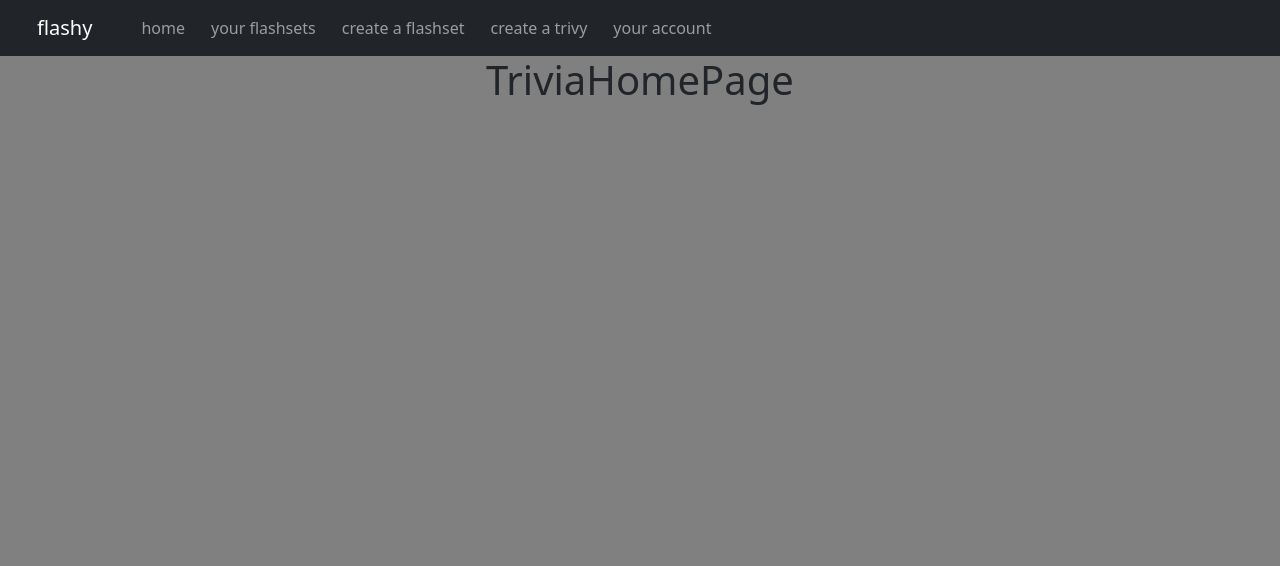
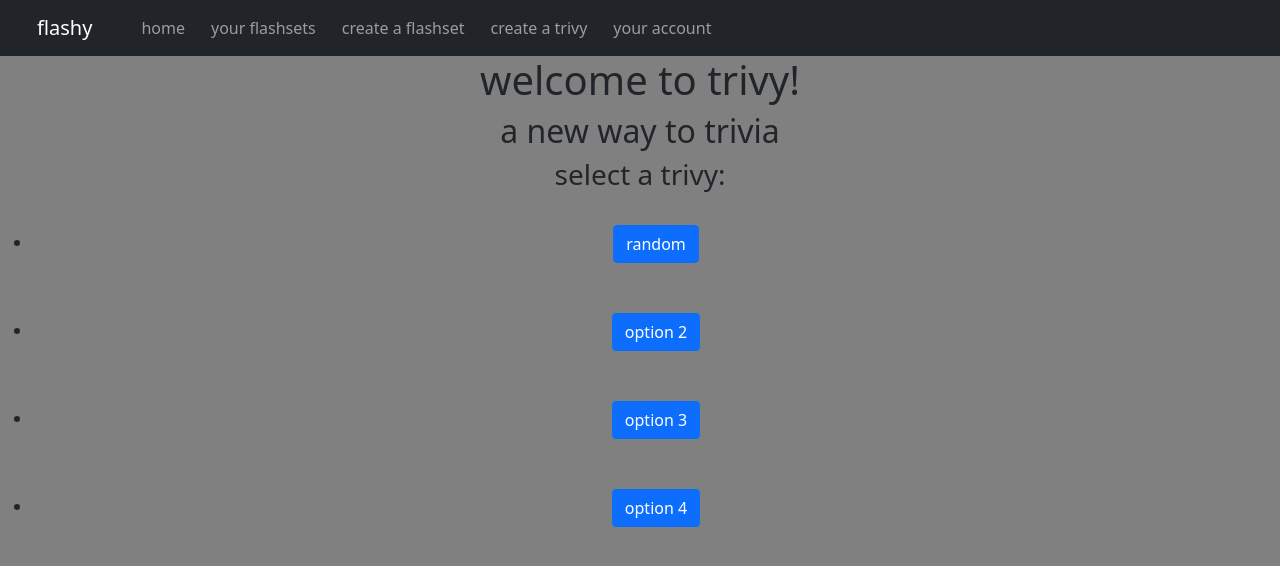
Before and after one commit to dmiller1006/flashy, a React (Create React App) app in the folder frontend/flashy/: page /trivia in a window 1280 px wide. Shown: the top 566 px of the page. Built offline with nearby package versions, Linux system fonts and the light colour scheme.

Commit message:
working trivia API

```diff
--- a/frontend/flashy/src/App.css
+++ b/frontend/flashy/src/App.css
@@ -41,3 +41,7 @@
   background-color: gray;
   height: 100vh;
 }
+
+.triviaButton {
+  margin: 25px;
+}
--- a/frontend/flashy/src/App.js
+++ b/frontend/flashy/src/App.js
@@ -13,6 +13,7 @@ import AccountPage from './pages/AccountPage'
 import TriviaHomePage from './pages/TriviaHomePage'
 import CreateFlashSetPage from './pages/CreateFlashSetPage'
 import FlashSetDeleteConfirm from './pages/FlashSetDeleteConfirm'
+import RandomGamePage from './pages/RandomGamePage';
 
 
 const App = () => {
@@ -28,6 +29,7 @@ const App = () => {
           <Route exact path="trivia/" element={ <TriviaHomePage /> }/>
           <Route exact path="flashsets/:id" element={<FlashSetDetailPage />} />
           <Route exact path="flashsets/:id/delete" element={<FlashSetDeleteConfirm />} />
+          <Route exact path="trivia/random" element={<RandomGamePage />} />
         </Routes>
       </BrowserRouter>
     </div>
--- a/frontend/flashy/src/api/FlashyAPI.js
+++ b/frontend/flashy/src/api/FlashyAPI.js
@@ -83,6 +83,13 @@ const createCard = async (frontText, backText, flashsetID) => {
     return await tryCatchFetch(url,init)
 }
 
+const getRandomTrivia = async (num) => {
+    const url = `https://the-trivia-api.com/api/questions?limit=${num}`
+    const data = await tryCatchFetch(url)
+    console.log(data)
+    return data
+}
+
 
 const exportItems = {
     fetchFlashsets,
@@ -91,6 +98,7 @@ const exportItems = {
     deleteFlashset,
     editFlashsetTitle,
     createCard,
+    getRandomTrivia,
 }
 
 export default exportItems
--- /dev/null
+++ b/frontend/flashy/src/pages/RandomGamePage.js
@@ -0,0 +1,31 @@
+import React, { useState, useEffect } from 'react'
+import NavBar from '../components/NavBar'
+import Footer from '../components/Footer'
+import FlashyAPI from '../api/FlashyAPI'
+
+
+const RandomGamePage = () => {
+    const [num, setNum] = useState(null)
+
+    // useEffect(() => {
+    //     const getNum = prompt('How many trivia questions would you like to see? (1-50)')
+    //     const fetchData = async () => {
+    //         const fetching = await FlashyAPI.getRandomTrivia(getNum)
+    //         console.log(fetching)
+    //     }
+    //     fetchData()
+    // }, [num])
+
+  return (
+      <div className="wrapper">
+          <NavBar />
+          <h1>playing trivia</h1>
+          <h3>good luck with the random set!</h3>
+          <div style={{ position: 'absolute', width: '100%', bottom: '0' }}>
+              <Footer />
+          </div>
+      </div>
+  )
+}
+
+export default RandomGamePage
--- a/frontend/flashy/src/pages/TriviaHomePage.js
+++ b/frontend/flashy/src/pages/TriviaHomePage.js
@@ -1,12 +1,25 @@
 import React from 'react'
 import NavBar from '../components/NavBar'
+import { Button } from 'react-bootstrap'
+import {  Link } from "react-router-dom"
 
 
 const TriviaHomePage = () => {
+
+
     return (
         <div className="wrapper">
             <NavBar />
-            <h1>TriviaHomePage</h1>
+            <h1>welcome to trivy!</h1>
+            <h2>a new way to trivia</h2>
+            <h3>select a trivy:</h3>
+
+            <ul>
+                <li><Link to="/trivia/random"><Button className="triviaButton">random</Button></Link></li>
+                <li><Button className="triviaButton">option 2</Button></li>
+                <li><Button className="triviaButton">option 3</Button></li>
+                <li><Button className="triviaButton">option 4</Button></li>
+            </ul>
         </div>
     )
 }
```
Also changed, not shown: frontend/flashy/src/pages/GamePageTemplate.js (added, +19 -0 lines), 1 other file (tests, documents, lock files or other folders).
